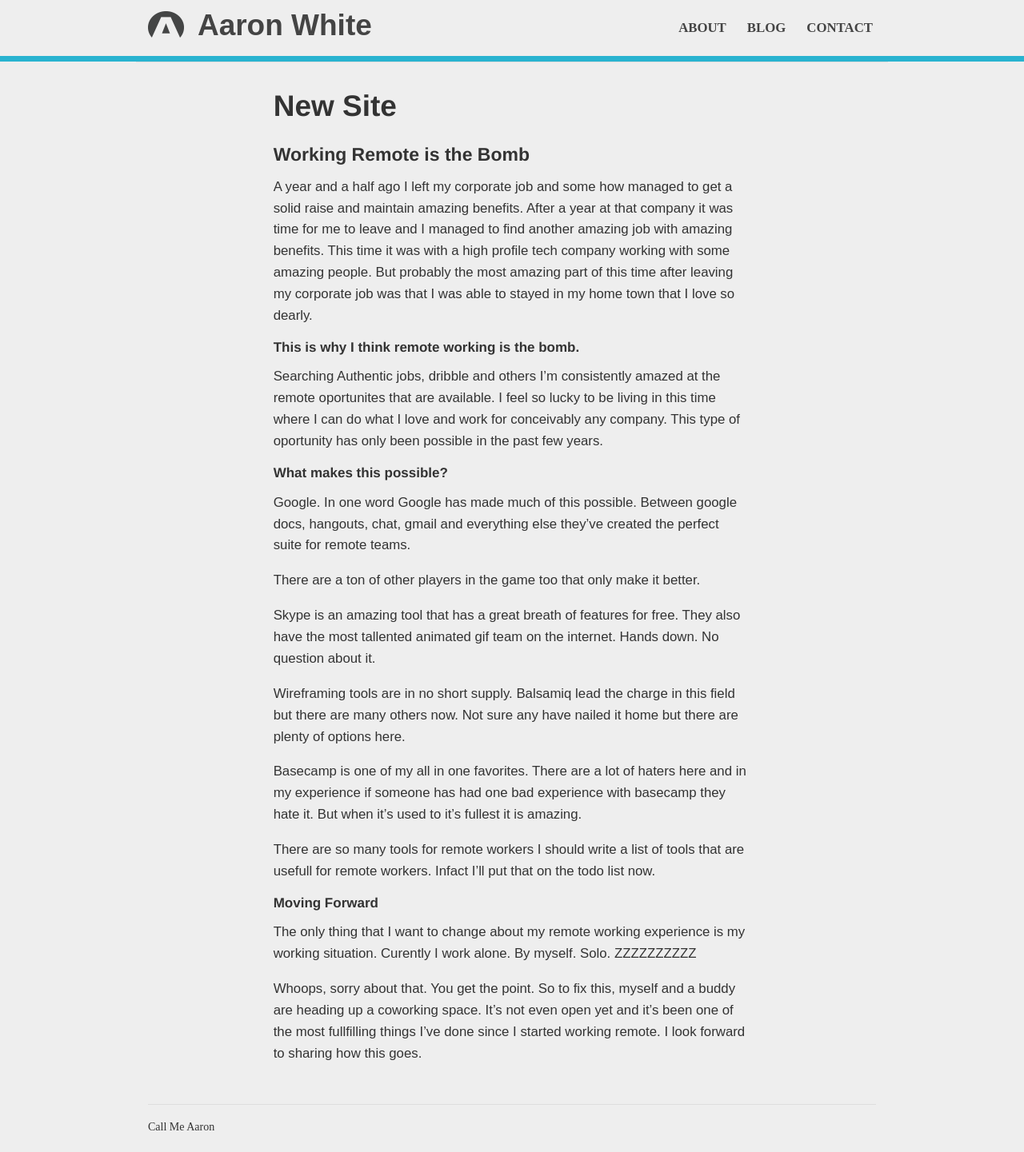
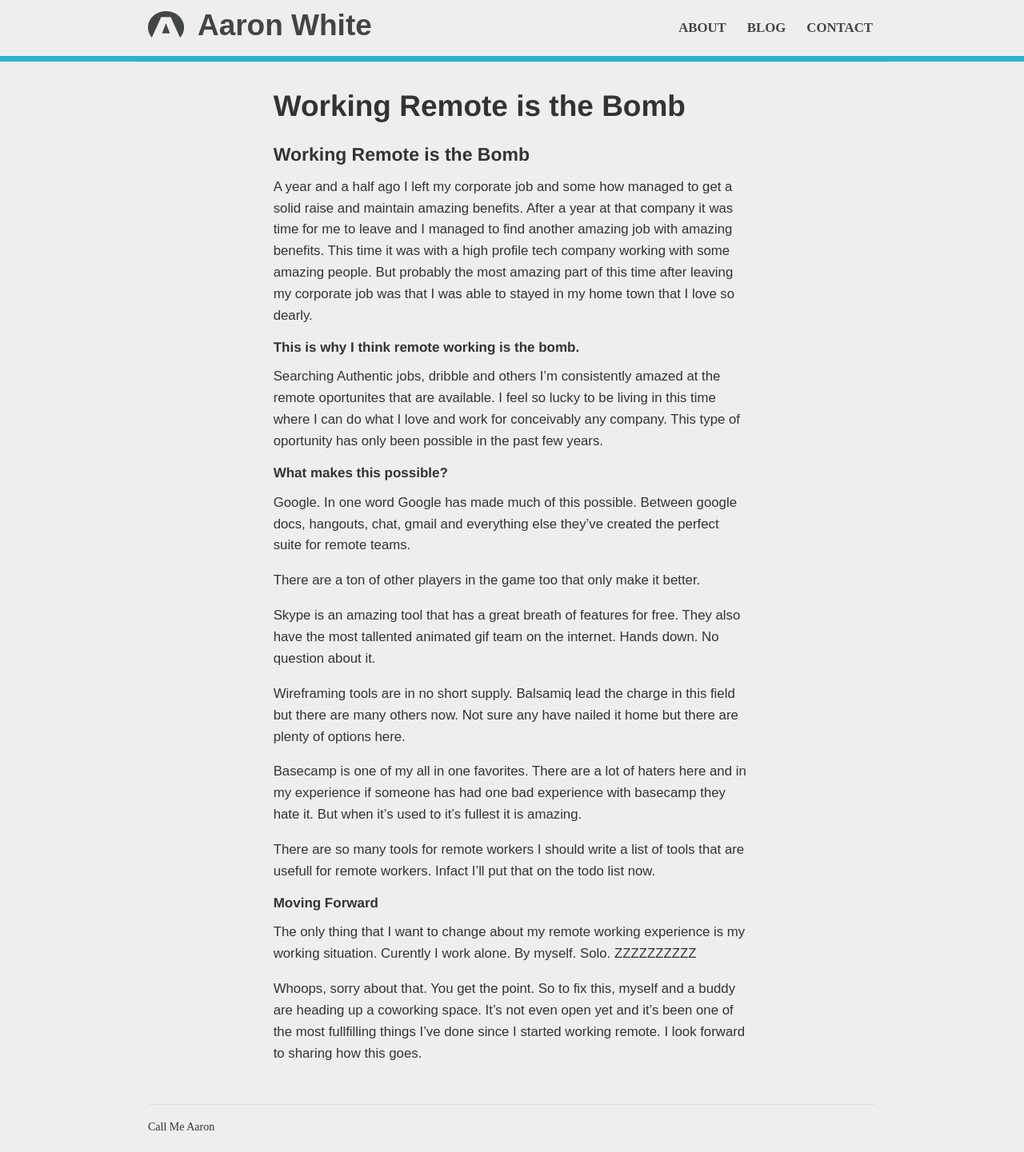
Before and after one commit to internetAaron/call-me-aaron, a Jekyll site: the page built from blog/_posts/2013-01-04-remote-working.markdown, in a window 1280 px wide. Shown: the whole page at 80% size. Built offline with Jekyll 4.4.1, drawn with Linux system fonts in a browser that asks for light colours; nearby versions of some CDN libraries; library files that are not in the unit come from our copies; Markdown is read by kramdown in place of the engine named in the settings; a script that is not in the unit is left out.

Commit message:
Title and date fix

```diff
--- a/blog/_posts/2013-01-04-remote-working.markdown
+++ b/blog/_posts/2013-01-04-remote-working.markdown
@@ -1,7 +1,7 @@
 ---
 layout: post
-title: New Site
-date: November 8, 2012
+title: Working Remote is the Bomb
+date: January 8, 2013
 ---
 
 ####Working Remote is the Bomb
```
